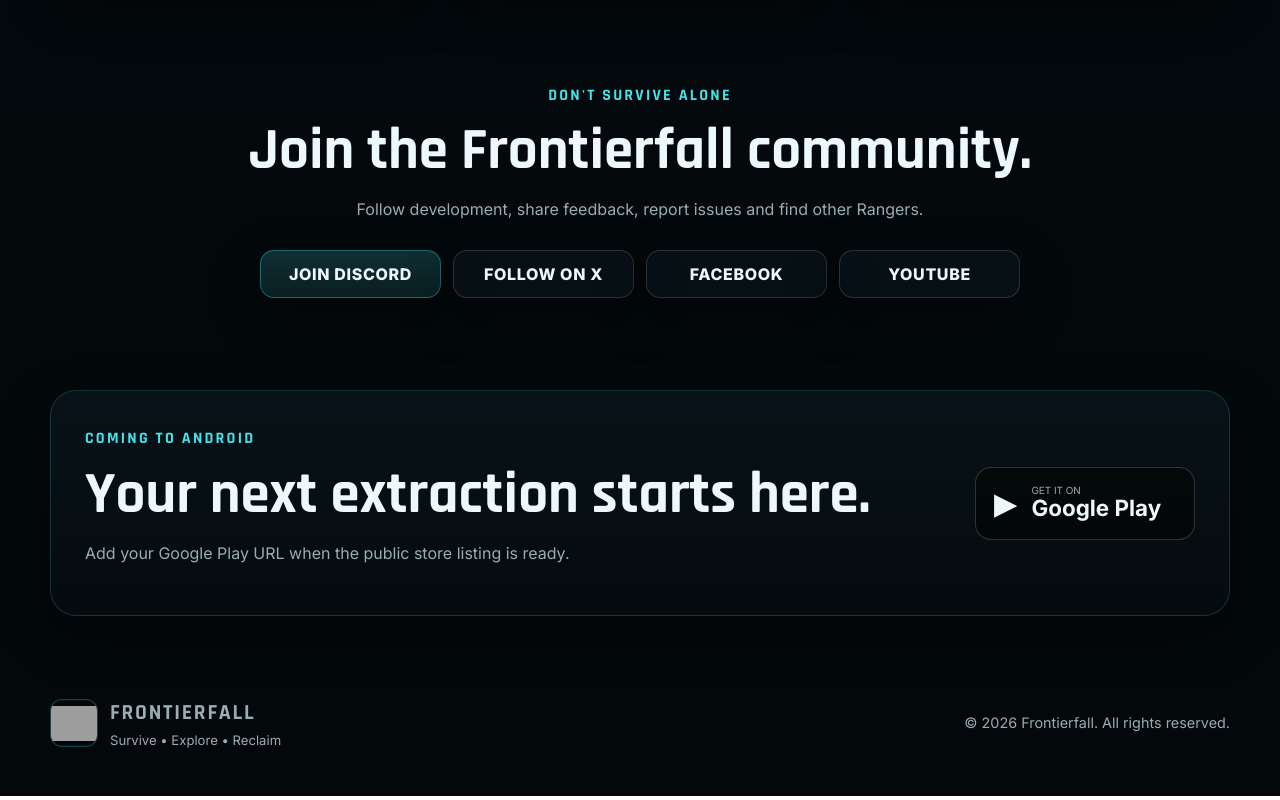
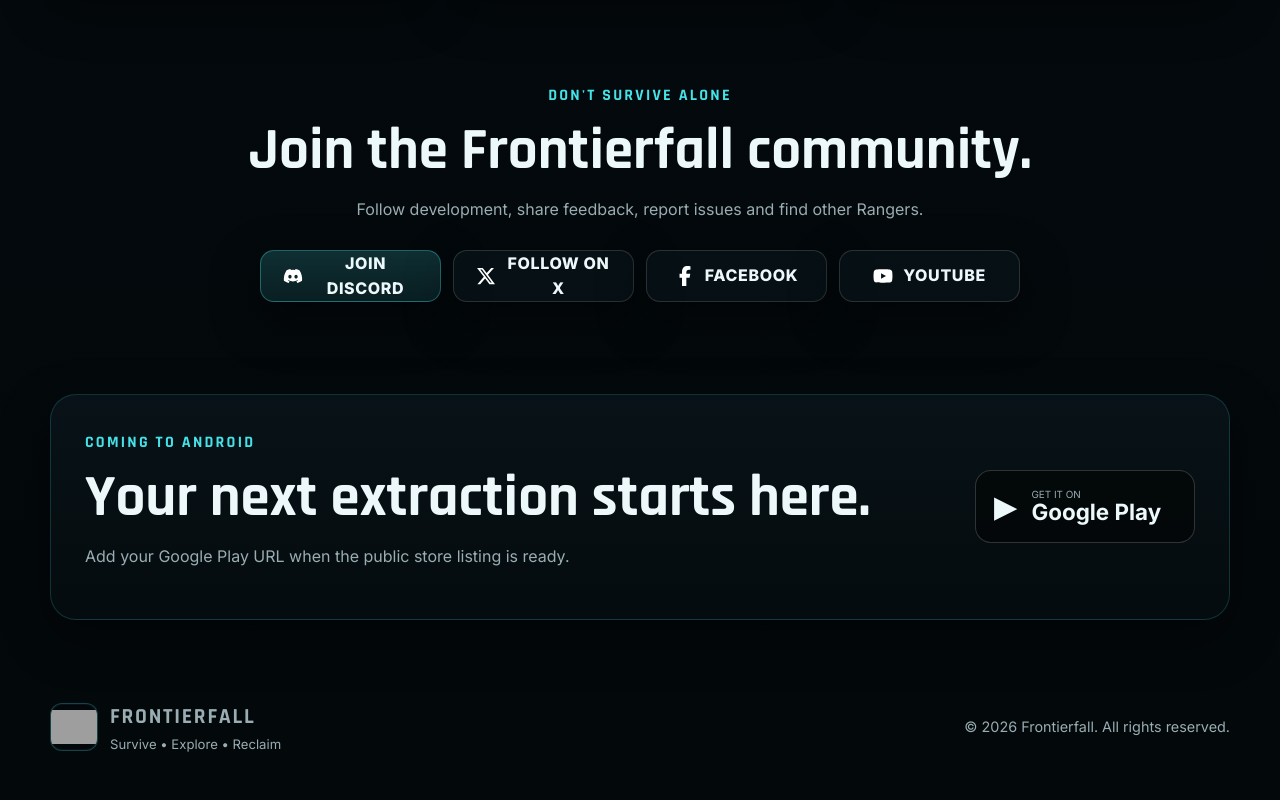
Before and after one commit to ironsignallgames-commits/Frontierfall, a plain HTML site: page index.html in a window 1280 px wide. Shown: the part 3754-4554 px from the top of the page. Drawn offline with Linux system fonts and the light colour scheme; grey boxes are pictures that could not be loaded.

Commit message:
Add files via upload

```diff
--- a/index.html
+++ b/index.html
@@ -203,10 +203,10 @@
       <h2>Join the Frontierfall community.</h2>
       <p>Follow development, share feedback, report issues and find other Rangers.</p>
       <div class="social-actions">
-        <a class="button social-button" href="#" id="discord-link" target="_blank" rel="noopener noreferrer">Join Discord</a>
-        <a class="button button-secondary social-button" href="#" id="x-link" target="_blank" rel="noopener noreferrer">Follow on X</a>
-        <a class="button button-secondary social-button" href="#" id="facebook-link" target="_blank" rel="noopener noreferrer">Facebook</a>
-        <a class="button button-secondary social-button" href="#" id="youtube-link" target="_blank" rel="noopener noreferrer">YouTube</a>
+        <a class="button social-button" href="#" id="discord-link" target="_blank" rel="noopener noreferrer"><img src="icon-discord.svg" alt="" class="social-icon" aria-hidden="true"><span>Join Discord</span></a>
+        <a class="button button-secondary social-button" href="#" id="x-link" target="_blank" rel="noopener noreferrer"><img src="icon-x.svg" alt="" class="social-icon" aria-hidden="true"><span>Follow on X</span></a>
+        <a class="button button-secondary social-button" href="#" id="facebook-link" target="_blank" rel="noopener noreferrer"><img src="icon-facebook.svg" alt="" class="social-icon" aria-hidden="true"><span>Facebook</span></a>
+        <a class="button button-secondary social-button" href="#" id="youtube-link" target="_blank" rel="noopener noreferrer"><img src="icon-youtube.svg" alt="" class="social-icon" aria-hidden="true"><span>YouTube</span></a>
       </div>
     </section>
 
--- a/style.css
+++ b/style.css
@@ -159,7 +159,20 @@
   max-width: 760px; margin: 28px auto 0;
   display: grid; grid-template-columns: repeat(4, minmax(0, 1fr)); gap: 12px;
 }
-.social-button { min-width: 0; width: 100%; }
+.social-button {
+  min-width: 0;
+  width: 100%;
+  display: inline-flex;
+  align-items: center;
+  justify-content: center;
+  gap: 10px;
+}
+.social-icon {
+  width: 20px;
+  height: 20px;
+  flex: 0 0 20px;
+  object-fit: contain;
+}
 
 .play-section {
   margin: 92px auto 80px; padding: 34px; display: flex; justify-content: space-between; align-items: center; gap: 22px;
```
Also changed, not shown: icon-discord.svg (added), icon-facebook.svg (added), icon-x.svg (added), icon-youtube.svg (added), 1 other file.
